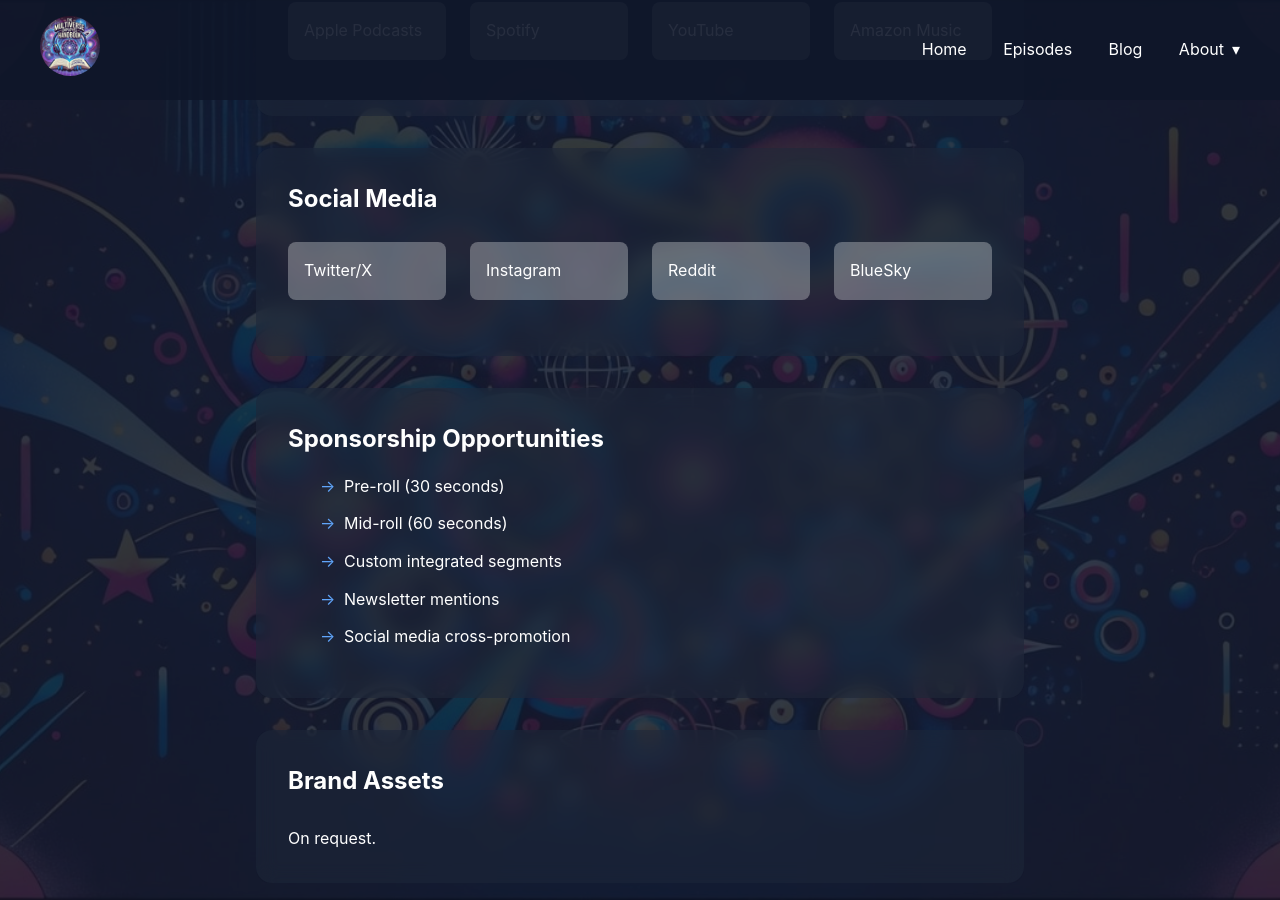
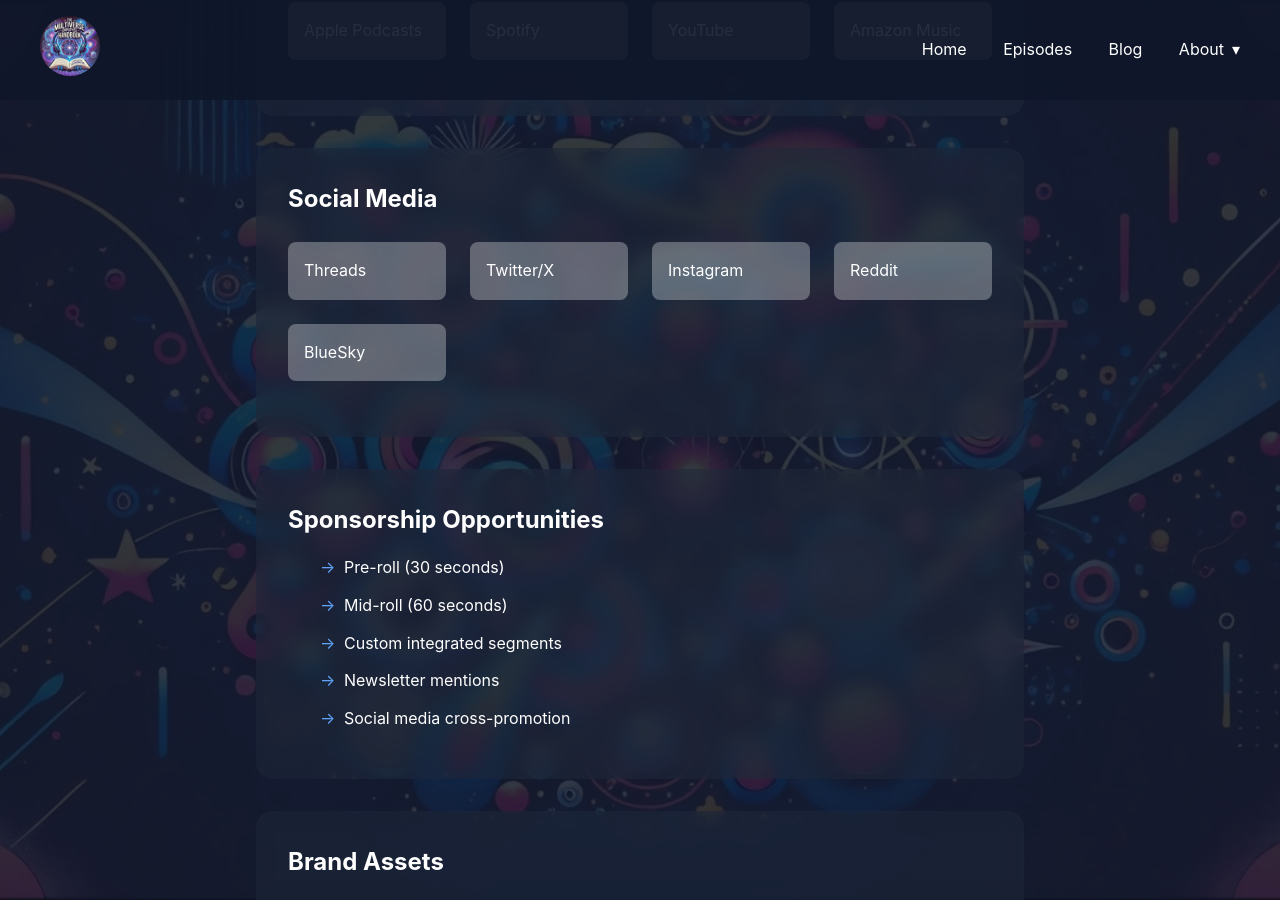
Before and after one commit to forward6/tmeh, a Jekyll site: the page built from media-kit.md, in a window 1280 px wide and 900 px high, scrolled down 1679 px. Built offline with Jekyll 4.4.1, drawn with Linux system fonts in a browser that asks for light colours.

Commit message:
Added Threads to MK

```diff
--- a/media-kit.md
+++ b/media-kit.md
@@ -152,6 +152,9 @@
     <div class="media-kit-section">
         <h2>Social Media</h2>
         <div class="platform-grid">
+            <a href="https://www.threads.net/@themultiverseemployeehandbook" class="platform-link">
+                Threads
+            </a>
             <a href="https://x.com/TMEHpodcast" class="platform-link">
                 Twitter/X
             </a>
```
Also changed, not shown: 3 other files.
